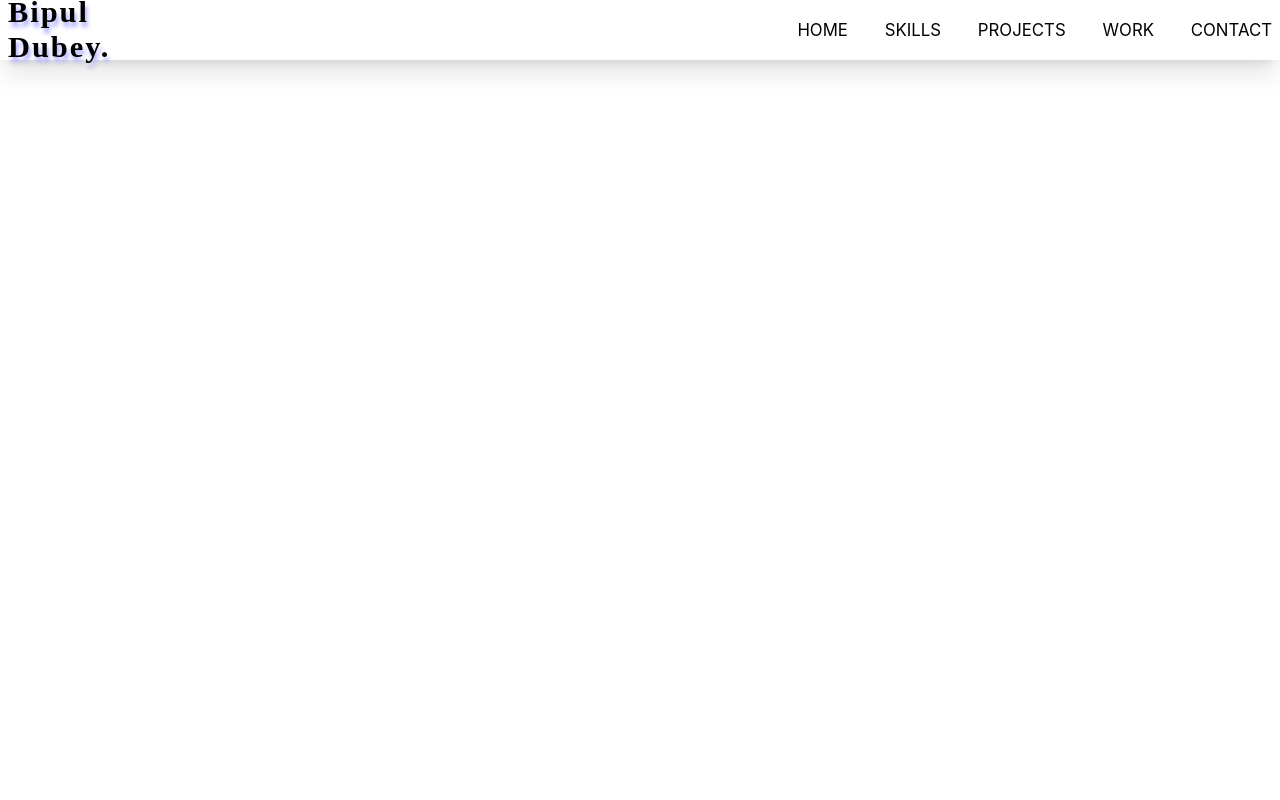
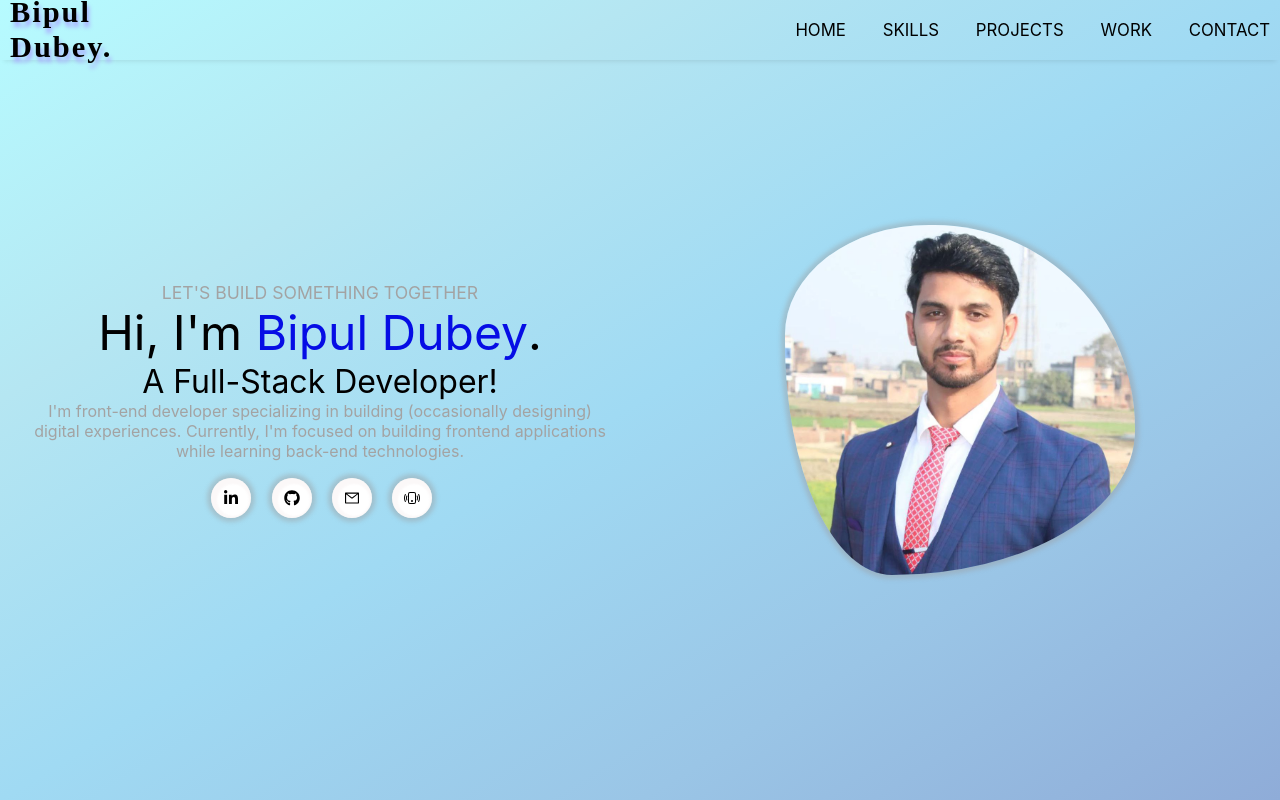
Before and after one commit to Bipul-Dubey/my_portfolio, a Next.js app: page / in a window 1280 px wide. Built offline with nearby package versions, Linux system fonts and the light colour scheme; a web font is replaced by a local one.

Commit message:
home setup

```diff
--- /dev/null
+++ b/common/constant.js
@@ -0,0 +1,4 @@
+export const EMAIL = "bipul0873@gmail.com";
+export const PHONE = "+91 6391345389";
+export const LINKEDIN = "https://www.linkedin.com/in/bipul-dubey-34ab8b225/";
+export const GITHUB = "https://github.com/Bipul-Dubey";
--- /dev/null
+++ b/common/utils.js
@@ -0,0 +1,26 @@
+export const handleOpenLink = (link = "") => {
+  if (!link) return;
+  window.open(link, "_blank", "noopener", "noreferrer");
+};
+
+export const handleOpenMailbox = (email = "") => {
+  if (!email) return;
+  const mailtoLink = `mailto:${email}`;
+  window.open(mailtoLink, "_blank", "noopener", "noreferrer");
+};
+
+export const handlePhoneCall = (phoneNumber = "") => {
+  if (!phoneNumber) return;
+  const isMobileDevice =
+    /Android|webOS|iPhone|iPad|iPod|BlackBerry|IEMobile|Opera Mini/i.test(
+      navigator.userAgent
+    );
+
+  if (!isMobileDevice) {
+    alert(
+      `This functionality is only available on mobile devices.\n You can copy: ${phoneNumber}`
+    );
+  } else {
+    window.open(`tel:${phoneNumber}`);
+  }
+};
--- a/components/buttons.jsx
+++ b/components/buttons.jsx
@@ -1,7 +1,7 @@
 import React from "react";
 import styled from "styled-components";
 
-const StyledCircularButton = styled("div")(({ width, height }) => ({
+const StyledCircularButton = styled("a")(({ width, height }) => ({
   height: height,
   width: width,
   display: "flex",
@@ -11,6 +11,7 @@ const StyledCircularButton = styled("div")(({ width, height }) => ({
   padding: "0.5rem",
   marginLeft: "0.2rem",
   cursor: "pointer",
+  backgroundColor: "#ffffff",
   boxShadow:
     "0px 0px 4px 4px rgba(154, 153, 153, 0.4), inset 2px 2px 2px 4px rgba(244, 238, 238, 0.4)",
   "&:hover": {
--- a/components/leftbarmenu.jsx
+++ b/components/leftbarmenu.jsx
@@ -6,6 +6,12 @@ import PersonalLogo from "./logo";
 import { LinkButton, StyledHorizontalLine } from "./commonComponents";
 import { FaGithub, FaLinkedinIn } from "react-icons/fa";
 import { BsPhoneVibrate } from "react-icons/bs";
+import {
+  handleOpenLink,
+  handleOpenMailbox,
+  handlePhoneCall,
+} from "@/common/utils";
+import { EMAIL, GITHUB, LINKEDIN, PHONE } from "@/common/constant";
 
 const StyledMainLeftBar = styled("div")(({ isMenuOpen = false }) => ({
   backgroundColor: "rgba(173, 173, 173, 0.5)",
@@ -27,7 +33,7 @@ const StyledLeftbar = styled("div")(({ isMenuOpen = false }) => ({
   top: 0,
   padding: "2.5rem;",
   boxShadow: "7px 0px 8px rgba(172, 172, 172, 1)",
-  transition: "0.7s ease-in",
+  transition: "0.7s ease-in-out",
   "@media (max-width: 768px)": {
     width: "60%",
     overflow: "auto",
@@ -106,28 +112,62 @@ const Leftbarmenu = ({ isMenuOpen, setIsMenuOpen }) => {
               text="Home"
               href="/"
               paddingtop="1rem"
-              onClick={() => {
-                console.log("click");
-              }}
+              onClick={setIsMenuOpen}
             />
-            <LinkButton text="Skills" href="/" paddingtop="1rem" />
-            <LinkButton text="Projects" href="/" paddingtop="1rem" />
-            <LinkButton text="Work" href="/" paddingtop="1rem" />
-            <LinkButton text="Contact" href="/" paddingtop="1rem" />
+            <LinkButton
+              text="Skills"
+              href="/"
+              paddingtop="1rem"
+              onClick={setIsMenuOpen}
+            />
+            <LinkButton
+              text="Projects"
+              href="/"
+              paddingtop="1rem"
+              onClick={setIsMenuOpen}
+            />
+            <LinkButton
+              text="Work"
+              href="/"
+              paddingtop="1rem"
+              onClick={setIsMenuOpen}
+            />
+            <LinkButton
+              text="Contact"
+              href="/"
+              paddingtop="1rem"
+              onClick={setIsMenuOpen}
+            />
           </StyledNavbarList>
           <StyledContactContainer>
             <p style={{ color: "#5651e5" }}>Let's Connect...</p>
             <StyledContactButtonContainer>
-              <CircularButton>
+              <CircularButton
+                onClick={() => {
+                  handleOpenLink(LINKEDIN);
+                }}
+              >
                 <FaLinkedinIn />
               </CircularButton>
-              <CircularButton>
+              <CircularButton
+                onClick={() => {
+                  handleOpenLink(GITHUB);
+                }}
+              >
                 <FaGithub />
               </CircularButton>
-              <CircularButton>
+              <CircularButton
+                onClick={() => {
+                  handleOpenMailbox(EMAIL);
+                }}
+              >
                 <AiOutlineMail />
               </CircularButton>
-              <CircularButton>
+              <CircularButton
+                onClick={() => {
+                  handlePhoneCall(PHONE);
+                }}
+              >
                 <BsPhoneVibrate />
               </CircularButton>
             </StyledContactButtonContainer>
--- a/components/logo.jsx
+++ b/components/logo.jsx
@@ -8,7 +8,7 @@ const StyledLogoContainer = styled("div")(({ isShort }) => ({
   textTransform: "capitalize",
   fontWeight: "700",
   letterSpacing: "2px",
-  textShadow: " 2px 5px 4px #aaf",
+  textShadow: "2px 5px 4px #aaf",
   width: isShort ? "100px" : "160px",
 }));
 
--- /dev/null
+++ b/components/main.jsx
@@ -0,0 +1,173 @@
+import React from "react";
+import styled, { css, keyframes } from "styled-components";
+import { CircularButton } from "./buttons";
+import { FaGithub, FaLinkedinIn } from "react-icons/fa";
+import { AiOutlineMail } from "react-icons/ai";
+import { BsPhoneVibrate } from "react-icons/bs";
+import {
+  handleOpenLink,
+  handleOpenMailbox,
+  handlePhoneCall,
+} from "@/common/utils";
+import { EMAIL, GITHUB, LINKEDIN, PHONE } from "@/common/constant";
+
+const StyledMainContainer = styled("div")(({}) => ({
+  background:
+    "linear-gradient(to left top, #8facd8, #9ac5e6, #a0daf3, #b5e6f2, #b6fbff)",
+  height: "100vh",
+  width: "100%",
+  margin: "auto",
+  display: "flex",
+  flexDirection: "row",
+  "@media (max-width: 768px)": {
+    flexWrap: "wrap",
+  },
+}));
+
+const StyledContainer = styled("div")(({}) => ({
+  width: "100%",
+  display: "flex",
+  justifyContent: "center",
+  alignItems: "center",
+}));
+
+const StyledInfoContainer = styled("div")(({}) => ({
+  width: "100%",
+  display: "flex",
+  justifyContent: "center",
+  alignItems: "center",
+  flexDirection: "column",
+}));
+
+const animate = keyframes`
+  0%, 100% {
+    border-radius: 60% 40% 30% 70% / 60% 30% 70% 40%;
+  }
+  50% {
+    border-radius: 30% 60% 40% 70% / 40% 50% 30% 60%;
+  }
+`;
+
+const StyledImageContainer = styled("div")(
+  ({}) =>
+    css`
+      background: url("/assets/bipul.jpg");
+      width: 350px;
+      height: 350px;
+      background-size: cover;
+      background-position: center center;
+      animation: ${animate} 5s ease-in-out infinite;
+      transition: all 1s ease-in-out;
+      box-shadow: 0px 0px 4px 4px rgba(154, 153, 153, 0.4);
+      background-repeat: no-repeat;
+      transform: scaleX(-1);
+      @media (max-width: 768px) {
+        width: 200px;
+        height: 200px;
+        transform: scaleX(1);
+      }
+    `
+);
+
+const Title = styled("div")(
+  ({
+    type = "h4",
+    color = "#000",
+    center,
+    inline,
+    uppercase,
+    capitalize,
+    padding = "",
+  }) =>
+    css`
+      display: ${inline ? "inline" : ""};
+      font-size: ${type == "h1"
+        ? "3rem"
+        : type == "h2"
+        ? "2.5rem"
+        : type == "h3"
+        ? "2rem"
+        : type == "p"
+        ? "1.1rem"
+        : ""};
+      padding: ${padding};
+      color: ${color};
+      text-align: ${center ? "center" : ""};
+      text-transform: ${uppercase
+        ? "uppercase"
+        : capitalize
+        ? "capitalize"
+        : ""};
+    `
+);
+
+const StyledIconContainer = styled("div")(({}) => ({
+  display: "flex",
+  gap: "17px",
+  marginTop: "17px",
+  "@media (max-width: 768px)": {
+    display: "none",
+  },
+}));
+
+const MainPage = () => {
+  return (
+    <StyledMainContainer id="main-page">
+      <StyledInfoContainer>
+        <Title uppercase type="p" color="#a3a3a3">
+          Let's Build Something Together
+        </Title>
+        <Title type="h1" color="#000" center>
+          Hi, I'm{" "}
+          <Title inline color="#060de5">
+            Bipul Dubey
+          </Title>
+          .
+        </Title>
+        <Title type="h3" color="#000" center>
+          A Full-Stack Developer!
+        </Title>
+        <Title center padding="0px 2rem" color="#a3a3a3">
+          I'm front-end developer specializing in building (occasionally
+          designing) digital experiences. Currently, I'm focused on building
+          frontend applications while learning back-end technologies.
+        </Title>
+        <StyledIconContainer>
+          <CircularButton
+            onClick={() => {
+              handleOpenLink(LINKEDIN);
+            }}
+          >
+            <FaLinkedinIn />
+          </CircularButton>
+          <CircularButton
+            onClick={() => {
+              handleOpenLink(GITHUB);
+            }}
+          >
+            <FaGithub />
+          </CircularButton>
+          <CircularButton
+            onClick={() => {
+              handleOpenMailbox(EMAIL);
+            }}
+          >
+            <AiOutlineMail />
+          </CircularButton>
+          <CircularButton
+            onClick={() => {
+              handlePhoneCall(PHONE);
+            }}
+          >
+            <BsPhoneVibrate />
+          </CircularButton>
+        </StyledIconContainer>
+      </StyledInfoContainer>
+      <StyledContainer>
+        <StyledImageContainer />
+      </StyledContainer>
+    </StyledMainContainer>
+  );
+};
+
+export default MainPage;
--- a/components/navbar.jsx
+++ b/components/navbar.jsx
@@ -10,8 +10,9 @@ const StyledMainNavbarContainer = styled("div")(({ isScrolled = false }) => ({
   position: "fixed",
   width: "100%",
   height: "60px",
-  boxShadow:
-    "0 20px 25px -5px rgb(0 0 0 / 0.1), 0 8px 10px -6px rgb(0 0 0 / 0.1)",
+  boxShadow: isScrolled
+    ? "0 20px 25px -5px rgb(0 0 0 / 0.1), 0 8px 10px -6px rgb(0 0 0 / 0.1)"
+    : "0 5px 5px -4px rgb(0 0 0 / 0.1)",
   zIndex: "10000",
 }));
 
@@ -21,7 +22,7 @@ const StyledNavbarContainer = styled("div")(({}) => ({
   alignItems: "center",
   width: "100%",
   height: "100%",
-  padding: "8px",
+  padding: "8px 10px",
 }));
 
 const StyledNavigationList = styled("ul")(({}) => ({
@@ -65,14 +66,7 @@ const Navbar = () => {
       <StyledNavbarContainer>
         <PersonalLogo />
         <StyledNavigationList>
-          <LinkButton
-            text="Home"
-            href="/"
-            marginleft="2.5rem"
-            onClick={() => {
-              console.log("click");
-            }}
-          />
+          <LinkButton text="Home" href="/" marginleft="2.5rem" />
           <LinkButton text="Skills" href="/" marginleft="2.3rem" />
           <LinkButton text="Projects" href="/" marginleft="2.3rem" />
           <LinkButton text="Work" href="/" marginleft="2.3rem" />
--- a/pages/index.js
+++ b/pages/index.js
@@ -1,3 +1,4 @@
+import MainPage from "@/components/main";
 import Navbar from "@/components/navbar";
 import Head from "next/head";
 
@@ -11,6 +12,7 @@ export default function Home() {
         <link rel="icon" href="/favicon.ico" />
       </Head>
       <Navbar />
+      <MainPage />
     </>
   );
 }
```
Also changed, not shown: constants/constant.js (deleted), public/assets/bipul.jpg (added), public/assets/images.jpg (added).
